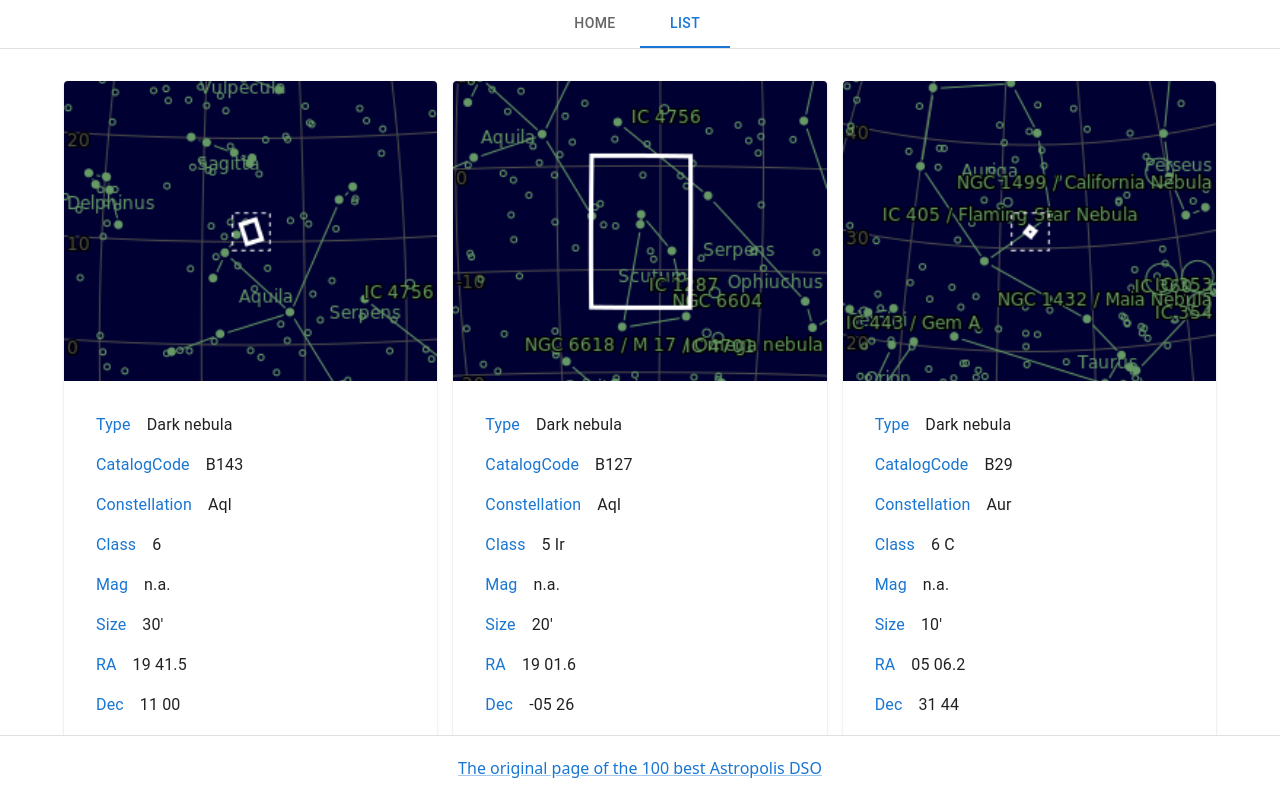
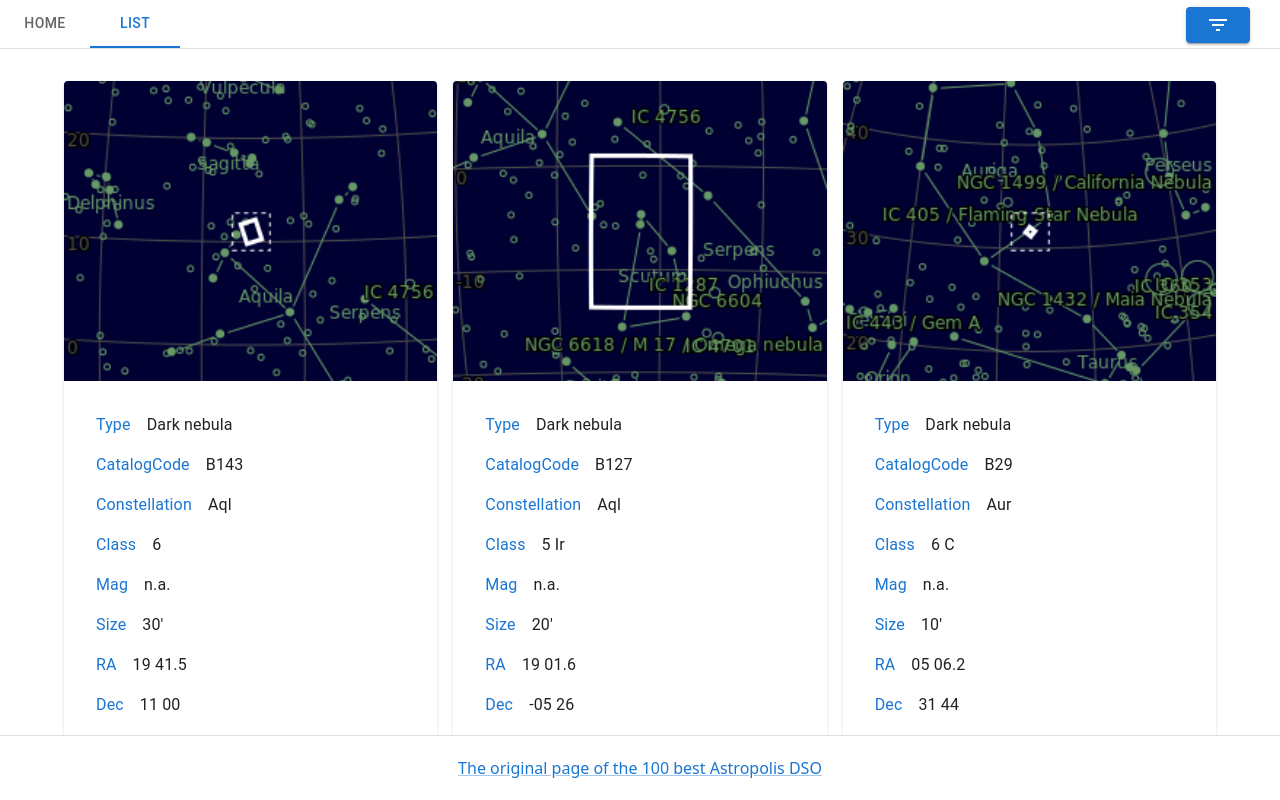
Before and after one commit to AndrMar1939/astropolis-list, a React (Vite) app: page /list in a window 1280 px wide. Shown: the top 800 px of the page. Built offline with nearby package versions, Linux system fonts and the light colour scheme.

Commit message:
added filter by type

```diff
--- a/package.json
+++ b/package.json
@@ -12,9 +12,11 @@
   "dependencies": {
     "@emotion/react": "^11.11.3",
     "@emotion/styled": "^11.11.0",
+    "@mui/icons-material": "^5.15.4",
     "@mui/material": "^5.15.4",
     "autoprefixer": "^10.4.16",
     "postcss": "^8.4.33",
+    "prettier": "^3.2.2",
     "react": "^18.2.0",
     "react-dom": "^18.2.0",
     "react-router-dom": "^6.21.2",
--- a/src/App.tsx
+++ b/src/App.tsx
@@ -1,18 +1,26 @@
-import {
-  Routes,
-  Route,
-} from "react-router-dom";
-import { Layout, Home, List } from "./pages";
+import { useState } from 'react';
+import { Routes, Route } from 'react-router-dom';
+import { Layout, Home, List } from './pages';
+import { DEFAULT_FILTER } from './shared';
 
 function App() {
+  const [activeFilter, setActiveFilter] = useState(DEFAULT_FILTER);
+
   return (
-   <Routes>
-      <Route element={<Layout />}>
+    <Routes>
+      <Route
+        element={
+          <Layout
+            activeFilter={activeFilter}
+            setActiveFilter={setActiveFilter}
+          />
+        }
+      >
         <Route path="/" element={<Home />} />
-        <Route path="/list" element={<List />} />
+        <Route path="/list" element={<List activeFilter={activeFilter} />} />
       </Route>
-   </Routes>
-  )
+    </Routes>
+  );
 }
 
-export default App
+export default App;
--- /dev/null
+++ b/src/features/Filter.tsx
@@ -0,0 +1,58 @@
+import { FC } from 'react';
+import Box from '@mui/material/Box';
+import Drawer from '@mui/material/Drawer';
+import InputLabel from '@mui/material/InputLabel';
+import MenuItem from '@mui/material/MenuItem';
+import FormControl from '@mui/material/FormControl';
+import Select, { SelectChangeEvent } from '@mui/material/Select';
+import { spaceObjectTypes, DEFAULT_FILTER } from '../shared';
+
+const filters = Object.keys(spaceObjectTypes);
+
+interface FilterProps {
+  isVisible: boolean;
+  setIsVisible: (value: boolean) => void;
+  activeFilter: string;
+  setActiveFilter: (value: string) => void;
+}
+
+export const Filter: FC<FilterProps> = ({
+  isVisible,
+  setIsVisible,
+  activeFilter,
+  setActiveFilter,
+}) => {
+  const handleChange = (event: SelectChangeEvent) => {
+    setActiveFilter(event.target.value as string);
+  };
+
+  return (
+    <Drawer anchor="right" open={isVisible} onClose={() => setIsVisible(false)}>
+      <Box
+        sx={{ width: 250, py: 4, px: 1 }}
+        role="presentation"
+        onClick={() => setIsVisible(true)}
+      >
+        <FormControl fullWidth>
+          <InputLabel id="typesLabel">DSO type</InputLabel>
+          <Select
+            id="typesFilter"
+            value={activeFilter}
+            label="DSO type"
+            onChange={handleChange}
+          >
+            <MenuItem key={DEFAULT_FILTER} value={DEFAULT_FILTER} selected>
+              {DEFAULT_FILTER}
+            </MenuItem>
+
+            {filters.map(filter => (
+              <MenuItem key={filter} value={filter}>
+                {filter}
+              </MenuItem>
+            ))}
+          </Select>
+        </FormControl>
+      </Box>
+    </Drawer>
+  );
+};
--- a/src/features/Header.tsx
+++ b/src/features/Header.tsx
@@ -1,31 +1,47 @@
-import { Tab, Tabs, Divider } from "@mui/material"
-import { Link, useLocation } from "react-router-dom"
+import { FC } from 'react';
+import { Tab, Tabs, Divider, Button } from '@mui/material';
+import { Link, useLocation } from 'react-router-dom';
+import FilterListIcon from '@mui/icons-material/FilterList';
 
-export const Header = () => {
+const buttonStyles = {
+  position: 'absolute',
+  top: '50%',
+  right: '30px',
+  transform: 'translateY(-50%)',
+};
+
+interface HeaderProps {
+  setIsVisible: (value: boolean) => void;
+}
+
+export const Header: FC<HeaderProps> = ({ setIsVisible }) => {
   const { pathname } = useLocation();
+  const isOpenFilterButtonVisible = '/list' === pathname;
 
   return (
-   <header>
-    <Tabs
-      centered
-      value={pathname}
+    <header
+      style={{
+        position: 'relative',
+      }}
     >
-        <Tab
-          label="Home"
-          value={"/"}
-          component={Link}
-          to="/"
-        />
+      <Tabs value={pathname}>
+        <Tab label="Home" value={'/'} component={Link} to="/" />
 
-        <Tab
-          label="List"
-          component={Link}
-          to="/list"
-          value={"/list"}
-        />
-    </Tabs>
+        <Tab label="List" component={Link} to="/list" value={'/list'} />
+      </Tabs>
 
-    <Divider />
-   </header>
-  )
-}
+      {isOpenFilterButtonVisible && (
+        <Button
+          sx={buttonStyles}
+          variant="contained"
+          color="primary"
+          onClick={() => setIsVisible(true)}
+        >
+          <FilterListIcon />
+        </Button>
+      )}
+
+      <Divider />
+    </header>
+  );
+};
--- a/src/features/index.ts
+++ b/src/features/index.ts
@@ -3,3 +3,5 @@ export { Header } from './Header'
 export { Footer } from './Footer'
 
 export { ItemCard } from './ItemCard'
+
+export { Filter } from './Filter'
--- a/src/pages/Layout.tsx
+++ b/src/pages/Layout.tsx
@@ -1,8 +1,17 @@
-import { Outlet } from "react-router-dom"
-import { Container, Box, Divider } from "@mui/material"
-import { Header, Footer } from "../features"
+import { useState, FC } from 'react';
+import { Outlet } from 'react-router-dom';
+import { Container, Box, Divider } from '@mui/material';
+import { Header, Footer } from '../features';
+import { Filter } from '../features';
 
-export const Layout = () => {
+interface LayoutProps {
+  activeFilter: string;
+  setActiveFilter: (value: string) => void;
+}
+
+export const Layout: FC<LayoutProps> = ({ activeFilter, setActiveFilter}) => {
+  const [isFilterMenuVisible, setIsFilterMenuVisible] = useState(false);
+
   return (
     <>
       <Box
@@ -13,7 +22,7 @@ export const Layout = () => {
           zIndex: 1000,
         }}
       >
-        <Header />
+        <Header setIsVisible={setIsFilterMenuVisible} />
       </Box>
 
       <Container
@@ -48,6 +57,13 @@ export const Layout = () => {
 
         <Footer />
       </Box>
+
+      <Filter
+        isVisible={isFilterMenuVisible}
+        setIsVisible={setIsFilterMenuVisible}
+        activeFilter={activeFilter}
+        setActiveFilter={setActiveFilter}
+      />
     </>
-  )
-}
+  );
+};
--- a/src/pages/List.tsx
+++ b/src/pages/List.tsx
@@ -1,13 +1,22 @@
-import { Grid } from "@mui/material"
+import { FC } from 'react';
+import { Grid, Fade } from '@mui/material';
 import DSOList from '../shared/api/astropolis-list.json';
-import { ItemCard } from "../features";
+import { ItemCard } from '../features';
 
-export const List = () => {
+interface ListProps {
+  activeFilter: string;
+}
+
+export const List: FC<ListProps> = ({ activeFilter }) => {
+  const preparedDSOList = DSOList.filter(({ type }) => activeFilter === type || activeFilter === 'All')
+
   return (
     <Grid container spacing={2}>
-      {DSOList.map(dso => (
-        <ItemCard key={dso.catalogCode} {...dso} />
+      {preparedDSOList.map(dso => (
+        <Fade timeout={300} >
+          <ItemCard key={dso.catalogCode} {...dso} />
+        </Fade>
       ))}
     </Grid>
-  )
-}
+  );
+};
--- /dev/null
+++ b/src/shared/constants/defaultFilter.ts
@@ -0,0 +1 @@
+export const DEFAULT_FILTER = 'All';
--- a/src/shared/index.ts
+++ b/src/shared/index.ts
@@ -1 +1,3 @@
-export { spaceObjectTypes } from './helpers/spaceObjectType'
+export { spaceObjectTypes } from './helpers/spaceObjectType';
+
+export { DEFAULT_FILTER } from './constants/defaultFilter';
```
Also changed, not shown: .eslintrc.cjs (added), .prettierrc.json (added), 2 other files (tests, documents, lock files or other folders). Lines whose indentation alone changed are shown as unchanged.
